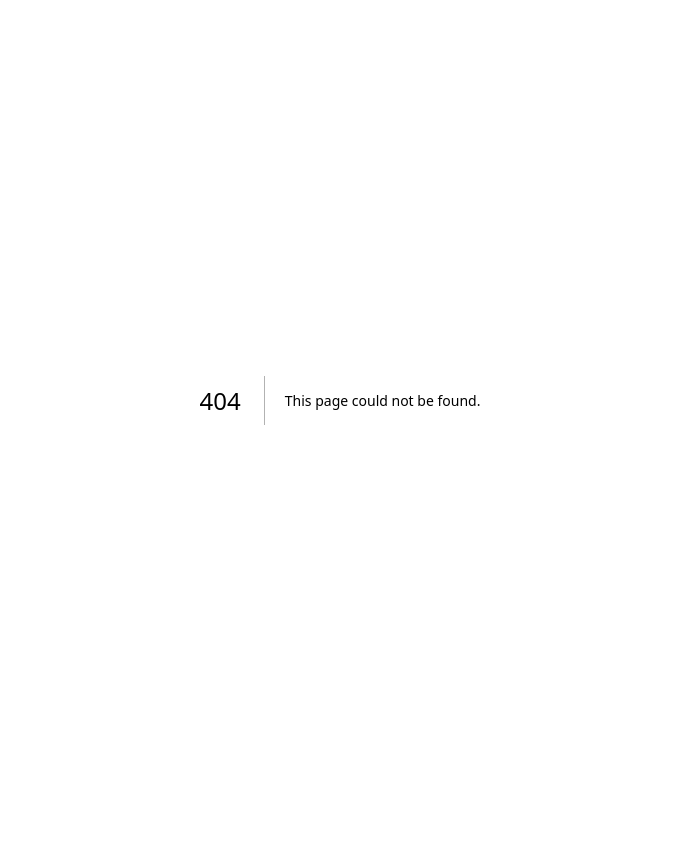
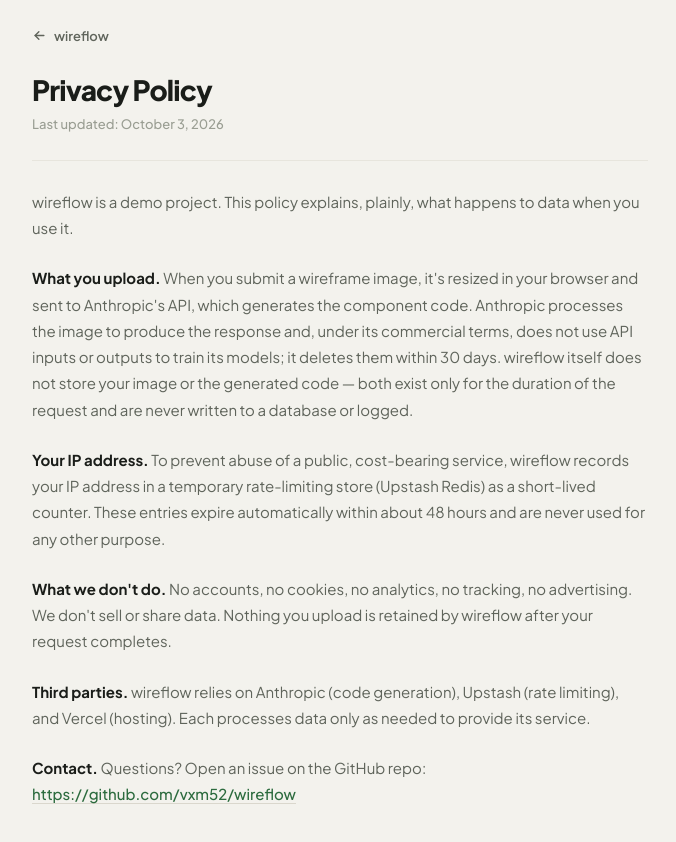
Before and after one commit to vxm52/wireflow, a Next.js app: page /privacy in a window 1280 px wide. Before the commit this address had no page. Shown: the top 842 px of the page, without its empty margins (300-976 px from the left). Before the commit the page ends 800 px from the top, so only its background shows below. Built offline with nearby package versions, Linux system fonts and the light colour scheme.

Commit message:
Add privacy policy and footer

```diff
--- a/src/app/page.tsx
+++ b/src/app/page.tsx
@@ -1,6 +1,7 @@
 "use client";
 
 import { useEffect, useMemo, useRef, useState } from "react";
+import Link from "next/link";
 import { tokenize, type TokenKind } from "@/components/highlight";
 import { downscaleForUpload } from "@/lib/downscale";
 import {
@@ -269,6 +270,23 @@
           <PreviewFrame result={result} />
         </div>
       </main>
+
+      <footer className="mt-12 flex items-center gap-2.5 text-[12.5px] font-medium text-ink-3">
+        <Link href="/privacy" className={`transition-colors hover:text-ink-2 ${FOCUS}`}>
+          Privacy
+        </Link>
+        <span aria-hidden="true" className="text-ink-4">
+          ·
+        </span>
+        <a
+          href={REPO_URL}
+          target="_blank"
+          rel="noopener noreferrer"
+          className={`transition-colors hover:text-ink-2 ${FOCUS}`}
+        >
+          GitHub
+        </a>
+      </footer>
     </div>
   );
 }
--- /dev/null
+++ b/src/app/privacy/page.tsx
@@ -0,0 +1,94 @@
+import type { Metadata } from "next";
+import Link from "next/link";
+import type { ReactNode } from "react";
+import { ArrowRightIcon } from "@/components/icons";
+
+const REPO_URL = "https://github.com/vxm52/wireflow";
+
+export const metadata: Metadata = {
+  title: "Privacy — wireflow",
+  description: "What happens to data when you use wireflow.",
+};
+
+// Same ring as the app shell (see FOCUS in src/app/page.tsx): no `outline-none`,
+// which in Tailwind v4 would also hide the focus-visible ring.
+const FOCUS =
+  "focus-visible:outline-2 focus-visible:outline-solid focus-visible:outline-offset-2 focus-visible:outline-brand-600";
+
+// The policy, verbatim. Each entry is one paragraph: a bold run-in lead,
+// then the prose it introduces. Kept as data (not JSX text) so the copy stays
+// byte-for-byte and apostrophes need no entity escaping.
+const SECTIONS: { lead: string; body: ReactNode }[] = [
+  {
+    lead: "What you upload.",
+    body: "When you submit a wireframe image, it's resized in your browser and sent to Anthropic's API, which generates the component code. Anthropic processes the image to produce the response and, under its commercial terms, does not use API inputs or outputs to train its models; it deletes them within 30 days. wireflow itself does not store your image or the generated code — both exist only for the duration of the request and are never written to a database or logged.",
+  },
+  {
+    lead: "Your IP address.",
+    body: "To prevent abuse of a public, cost-bearing service, wireflow records your IP address in a temporary rate-limiting store (Upstash Redis) as a short-lived counter. These entries expire automatically within about 48 hours and are never used for any other purpose.",
+  },
+  {
+    lead: "What we don't do.",
+    body: "No accounts, no cookies, no analytics, no tracking, no advertising. We don't sell or share data. Nothing you upload is retained by wireflow after your request completes.",
+  },
+  {
+    lead: "Third parties.",
+    body: "wireflow relies on Anthropic (code generation), Upstash (rate limiting), and Vercel (hosting). Each processes data only as needed to provide its service.",
+  },
+  {
+    lead: "Contact.",
+    body: (
+      <>
+        Questions? Open an issue on the GitHub repo:{" "}
+        <a
+          href={REPO_URL}
+          target="_blank"
+          rel="noopener noreferrer"
+          className={`font-medium text-brand-600 underline decoration-line-2 decoration-1 underline-offset-[3px] transition-colors hover:decoration-brand-600 ${FOCUS}`}
+        >
+          {REPO_URL}
+        </a>
+      </>
+    ),
+  },
+];
+
+export default function Privacy() {
+  return (
+    // `flex-1` + a solid canvas: this fills the flex body and covers the dot
+    // grid painted on <body>, which reads as noise behind long-form text.
+    <div className="flex-1 bg-bg">
+      <div className="mx-auto w-full max-w-[680px] px-8 pt-[26px] pb-20 max-[800px]:px-4 max-[800px]:pt-[22px] max-[800px]:pb-14">
+        <Link
+          href="/"
+          className={`inline-flex items-center gap-[7px] rounded-sm text-[13px] font-semibold text-ink-2 transition-colors hover:text-ink ${FOCUS}`}
+        >
+          {/* Drawn, not typed: Plus Jakarta's latin subset has no U+2190. */}
+          <ArrowRightIcon className="size-[15px] rotate-180" />
+          wireflow
+        </Link>
+
+        <header className="mt-7 border-b border-line pb-7">
+          <h1 className="text-[28px] leading-[1.1] font-extrabold tracking-[-0.03em]">
+            Privacy Policy
+          </h1>
+          <p className="mt-2.5 text-[13px] font-medium text-ink-3">
+            Last updated: October 3, 2026
+          </p>
+        </header>
+
+        <p className="mt-7 text-[15px] leading-[1.75] text-ink-2">
+          wireflow is a demo project. This policy explains, plainly, what happens to data
+          when you use it.
+        </p>
+
+        {SECTIONS.map((section) => (
+          <p key={section.lead} className="mt-6 text-[15px] leading-[1.75] text-ink-2">
+            <strong className="font-bold text-ink">{section.lead}</strong>{" "}
+            {section.body}
+          </p>
+        ))}
+      </div>
+    </div>
+  );
+}
```
